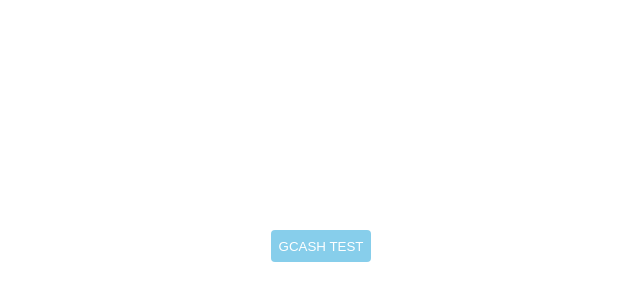
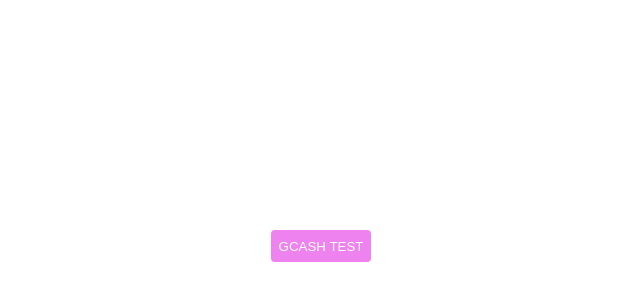
Before and after one commit to magsranier/testtest, a React (Vite) app: page /gcash in a window 1280 px wide. Shown: the part 162-462 px from the top of the page, without its empty margins (87-727 px from the left). Built offline with nearby package versions, Linux system fonts and the light colour scheme.

Commit message:
feat: change link

```diff
--- a/src/Gcash.tsx
+++ b/src/Gcash.tsx
@@ -13,7 +13,7 @@
       tgApp.openLink(
         `https://testtest-git-main-magsraniers-projects.vercel.app/gcash/?redirect_url=` +
           encodeURIComponent(
-            "https://uat.m.gcash.com/gcash-cashier-web/1.2.1/index.html#/confirm?bizNo=20250530121212800110170998402339791&timestamp=1748584909274&sign=CdMT7xkfluleR1tz26j%2F%2FqPG7xciGw8sYPBzLdEH6ybMNFgciZR24gaUxl7LAgEE8QAbe4yW%2F49Tow2%2FjIYUa16UCJcL58wf7sZVm0Ro23hSL682NpqVOXXG%2F6I68YhWM2qU90Yd16rUwBJmcDDyk9glRQomrFEp87Pf5gtEiNemWDufsut%2FGvdXUO%2FdyOOhfu8xOdpvo0YUex47ZShZpVf2JO6mJHoYmuMJXlmpOP0iu%2FvZnQqS1n6SwNAZAZ2xdPEgG7KtvQsnuj%2FKyH8RBTz2BpSxVfnGtwI5e0Jb%2FZvWOYGSia0q3noU1KQX5kNQH8jRqA7hX0CATwJnSVNdLQ%3D%3D&orderAmount=20.00&pdCode=51051000101000100001&merchantVersion=v2&merchantid=217020000648378724964&queryInterval=10000&qrcode=GCSHWPV220250530121212800110170998402339791,217020000648378724964&merchantName=Stotsenberg%20test&expiryTime=299"
+            "https://uat.m.gcash.com/gcash-cashier-web/1.2.1/index.html#/confirm?bizNo=20250530121212800110170388302336790&timestamp=1748585357999&sign=Vh8RYck15ShWZnXf26jCWsVXe9Ot5mK74zr95jcFpWhqbMDMwr2g%2BKkslFUHS9NH36URNTF5URJ%2BhoXoZPuliq5qXeDSMJjvGY2ObQw%2FPphtoSzZPJeDs7tceuz9ShpMON1QLTtBU9aC%2F%2FRpHW4zQpEiL9507sHfWZhrnKWZmPBZmKBJzrM32ZkwgzcGJPgigYWP3Z6xx5SW9%2FrmmwRRGTdjX5TrF7m5y12rRLRWk07L9MO4%2F7FN88aPAb1OOAlgvqaULC3YM2SKpuVp2HT%2BJbQUm1yw89J26WfIS5QzQFnnqFIMDYcjqlFa%2FIvOVCNMwovQNmHRs3y7v1NbeN4PiQ%3D%3D&orderAmount=20.00&pdCode=51051000101000100001&merchantVersion=v2&merchantid=217020000648378724964&queryInterval=10000&qrcode=GCSHWPV220250530121212800110170388302336790,217020000648378724964&merchantName=Stotsenberg%20test&expiryTime=298"
           )
       );
     } else {
--- a/src/index.css
+++ b/src/index.css
@@ -18,6 +18,6 @@
   }
 
   .gcash {
-    background-color: skyblue;
+    background-color: violet;
   }
 }
```
